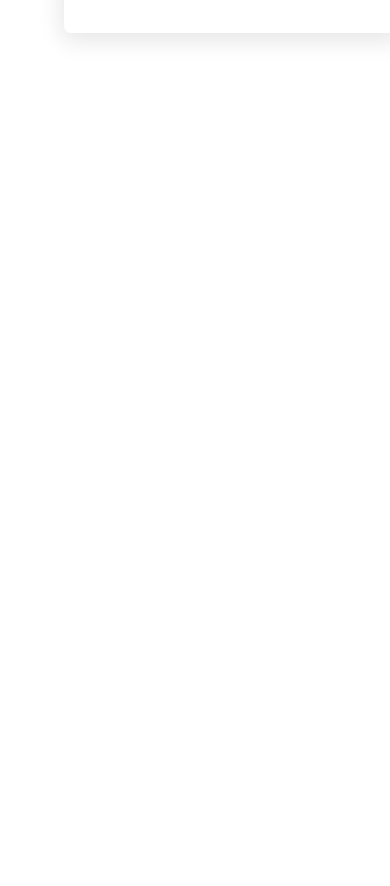
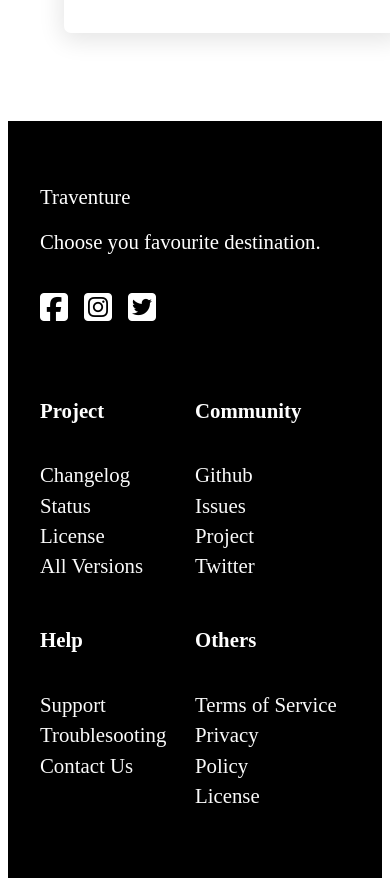
Before and after one commit to pranitdeshpande98/pranitdeshpande98-React-Traventure-Travel_Website, a React (Create React App) app: page / in a window 390 px wide. Shown: the part 4760-5646 px from the top of the page. Before the commit the page ends 4881 px from the top, so only its background shows below. Built offline with nearby package versions, Linux system fonts and the light colour scheme.

Commit message:
Service and aboutus UI changes

```diff
--- /dev/null
+++ b/src/components/AboutUs.js
@@ -0,0 +1,29 @@
+import "./AboutUsStyles.css";
+
+function AboutUs(){
+    return(
+        <div className="about-container">
+            <h1> Our History </h1>
+            <p>
+            Traventure is owned and managed by Traventure .In Pvt. Ltd., a leading brand in web designing services and e-commerce solutions.
+            Traventure .In Pvt. Ltd. is counted for its expertise in web solutions and its top ranking business portals.
+            Our invincible expertise and rich experience has raised our spirit to reach ahead from our client's expectation.
+            Commendable success rate of other portals managed by Traventure is a live paradigm of our work excellence.
+            </p>
+
+            <h1> Our Mission </h1>
+            <p>
+            Our mission is to touch the horizon where our capabilities may successfully meet with the requirements of our clients,
+            that too with ultimate transparency and cost-effectiveness.
+            </p>
+
+            <h1> Our Vision </h1>
+            <p>
+            To sow the seeds of par-excellence services with customer centric approach and reap the trust of worldwide clients.
+            </p>
+
+        </div>
+    );
+}
+
+export default AboutUs;
--- /dev/null
+++ b/src/components/AboutUsStyles.css
@@ -0,0 +1,21 @@
+.about-container{
+    margin: 4rem 6rem;
+    text-align: start;
+}
+
+.about-container h1{
+    padding-bottom: 1rem;
+    font-size: 2.5rem;
+}
+
+.about-container p{
+    padding-bottom: 2rem;
+    font-size: 1.1rem;
+}
+
+@media screen and (max-width:850px) {
+    .about-container{
+        margin: 4rem 6rem;
+        text-align: start;
+    }
+}
--- /dev/null
+++ b/src/components/Footer.js
@@ -0,0 +1,69 @@
+import "./FooterStyles.css";
+
+const Footer = () => {
+    return(
+        <div className="footer">
+
+            <div className="top">
+                <div>
+                <h> Traventure </h>
+                <p> Choose you favourite destination. </p>
+                </div>
+                <div>
+                <a href="/">
+                <i className="fa-brands fa-facebook-square"></i>
+                </a>
+
+                <a href="/">
+                <i className="fa-brands fa-instagram-square"></i>
+                </a>
+
+                <a href="/">
+                <i className="fa-brands fa-twitter-square"></i>
+                </a>
+
+
+                </div>
+            </div>
+
+            <div className="bottom">
+                <div >
+                <h4> Project</h4>
+                <a href="/"> Changelog </a>
+                <a href="/"> Status </a>
+                <a href="/"> License </a>
+                <a href="/"> All Versions </a>
+                </div>
+
+
+                <div >
+                <h4> Community</h4>
+                <a href="/"> Github </a>
+                <a href="/"> Issues </a>
+                <a href="/"> Project </a>
+                <a href="/"> Twitter </a>
+                </div>
+
+
+                <div>
+                <h4> Help</h4>
+                <a href="/"> Support </a>
+                <a href="/"> Troublesooting </a>
+                <a href="/"> Contact Us </a>
+                </div>
+
+
+                <div>
+                <h4> Others</h4>
+                <a href="/"> Terms of Service </a>
+                <a href="/"> Privacy </a>
+                <a href="/"> Policy </a>
+                <a href="/"> License </a>
+                </div>
+
+            </div>
+        </div>
+    )
+}
+
+export default Footer;
--- /dev/null
+++ b/src/components/FooterStyles.css
@@ -0,0 +1,70 @@
+.footer{
+    padding: 4rem 6rem;
+    background: #000;
+    color: #fff;
+}
+
+.top h {
+    font-size: 1.3rem;
+}
+
+.top p{
+    font-size: 1.3rem;
+}
+.top{
+    display: flex;
+    align-items: center;
+    text-align: start;
+    justify-content: space-between;
+    flex-wrap: wrap;
+}
+
+.top i{
+    color: #fff;
+    font-size: 2rem;
+    margin-left: 1rem;
+}
+
+.top i:hover{
+    color: #01959a;
+}
+
+.bottom{
+    padding-top: 2rem;
+    text-align: start;
+    display: flex;
+    justify-content: space-between;
+    flex-wrap: wrap;
+}
+
+.bottom div{
+    display: flex;
+    flex-direction: column;
+}
+
+.bottom h4{
+    font-size: 1.3rem;
+    padding: 1rem 0 .8rem 0;
+}
+
+.bottom a{
+    text-decoration: none;
+    color: #fafafa;
+    padding-bottom: .4rem;
+    font-size: 1.3rem;
+
+}
+
+@media screen  and (max-width:850px) {
+    .footer{
+        padding: 4rem 2rem;
+    }
+
+    .footer i{
+        margin: 1rem 1rem 0 0;
+    }
+
+    .bottom div{
+        width: 50%;
+    }
+}
--- a/src/components/Trip.js
+++ b/src/components/Trip.js
@@ -33,4 +33,4 @@ function Trip(){
     );
 }
 
-export default Trip
+export default Trip;
--- a/src/routes/About.js
+++ b/src/routes/About.js
@@ -1,6 +1,8 @@
 import Hero from "../components/Hero";
 import Navbar from "../components/Navbar";
 import aboutimage from "../assets/night.jpg";
+import Footer from "../components/Footer";
+import AboutUs from "../components/AboutUs";
 
 function About () {
     return(
@@ -12,6 +14,8 @@ function About () {
         title="About"
         btnClass="hide"
         />
+        <AboutUs />
+        <Footer />
         </>
     )
 }
--- a/src/routes/Contact.js
+++ b/src/routes/Contact.js
@@ -1,6 +1,7 @@
 import Hero from "../components/Hero";
 import Navbar from "../components/Navbar";
 import aboutimage from "../assets/2.jpg";
+import Footer from "../components/Footer";
 
 
 function Contact () {
@@ -13,6 +14,7 @@ function Contact () {
         title="Contact"
         btnClass="hide"
         />
+        <Footer />
         </>
     )
 }
--- a/src/routes/Home.js
+++ b/src/routes/Home.js
@@ -1,4 +1,5 @@
 import Destination from "../components/Destination";
+import Footer from "../components/Footer";
 import Hero from "../components/Hero";
 import Navbar from "../components/Navbar";
 import Trip from "../components/Trip";
@@ -17,6 +18,7 @@ function Home () {
         />
         <Destination />
         <Trip />
+        <Footer />
         </>
     )
 }
--- a/src/routes/Service.js
+++ b/src/routes/Service.js
@@ -1,6 +1,8 @@
 import Hero from "../components/Hero";
 import Navbar from "../components/Navbar";
 import aboutimage from "../assets/10.jpg";
+import Footer from "../components/Footer";
+import Trip from "../components/Trip";
 
 function Service () {
     return(
@@ -12,6 +14,8 @@ function Service () {
         title="Service"
         btnClass="hide"
         />
+        <Trip />
+        <Footer />
         </>
     )
 }
```
